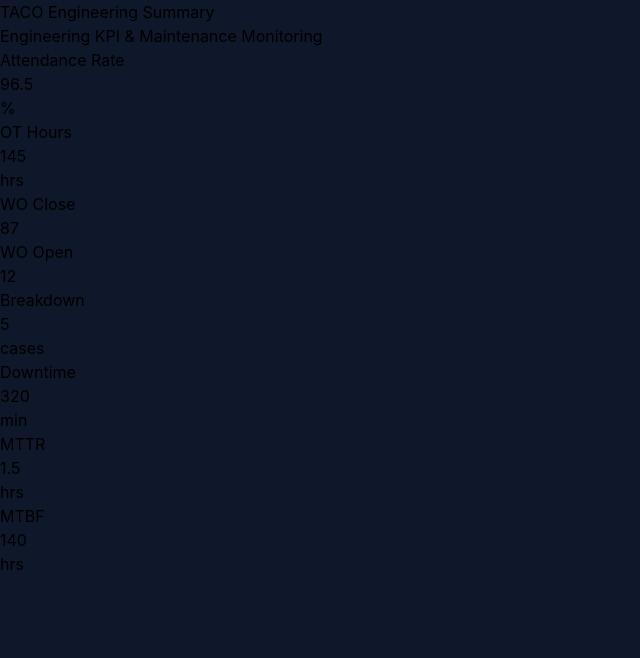
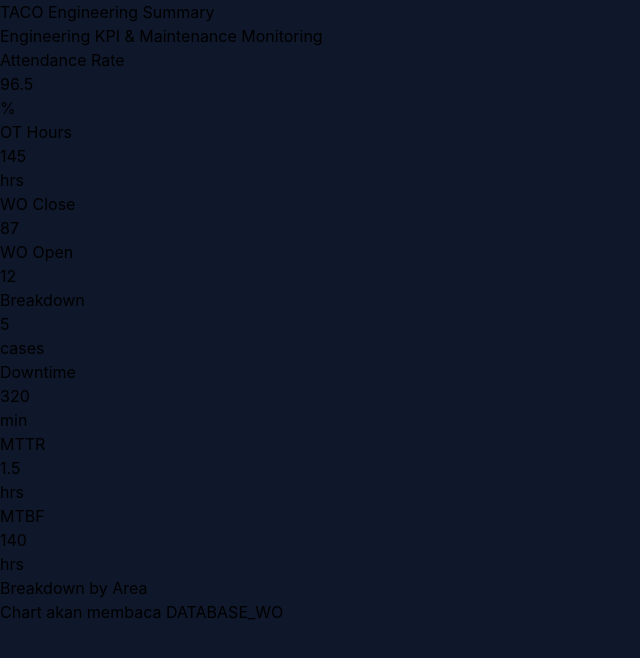
Before and after one commit to dinullubis/taco-engineering-summary, a React app: page / in a window 1280 px wide. Shown: the top 658 px of the page, without its empty margins (0-640 px from the left). Built offline with nearby package versions, Linux system fonts and the light colour scheme; the HTML template or start-up script is replaced by a standard one.

Commit message:
Update Dashboard.tsx

```diff
--- a/src/pages/Dashboard.tsx
+++ b/src/pages/Dashboard.tsx
@@ -1,5 +1,5 @@
 import KPIcard from "../components/KPIcard";
-
+import BreakdownChart from "../components/BreakdownChart";
 
 function Dashboard(){
 
@@ -76,7 +76,11 @@
 />
 
 </div>
+<div className="mt-8">
 
+  <BreakdownChart/>
+
+</div>
 </div>
 
 )
```
